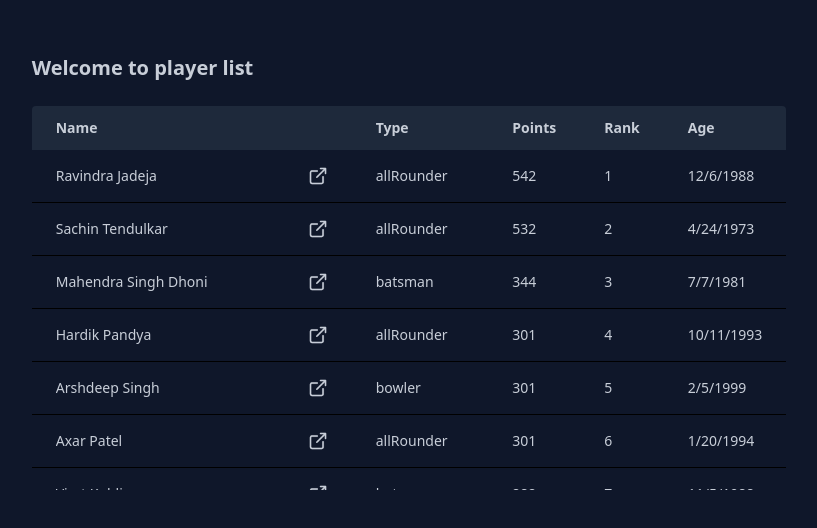
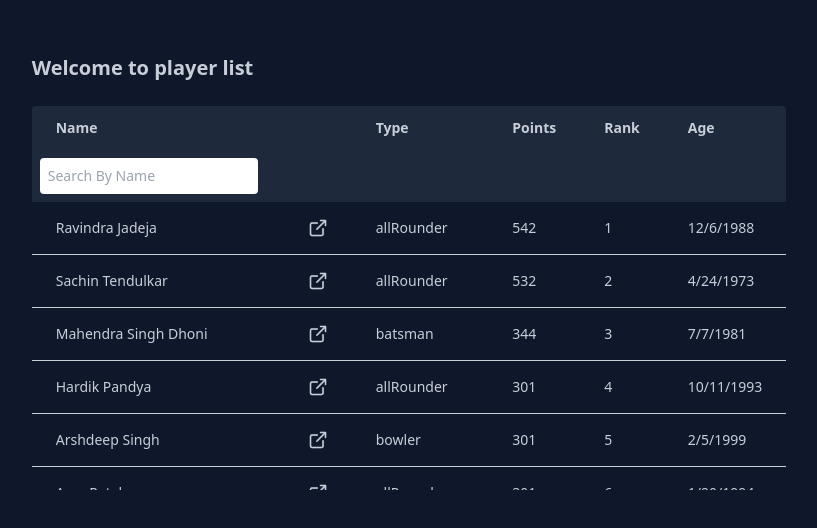
Before and after one commit to YashChauhan858/Nirmata-cricket-application, a React (Vite) app: page / in a window 1280 px wide. Shown: the part 138-666 px from the top of the page, without its empty margins (231-1048 px from the left). Built offline with nearby package versions, Linux system fonts and the light colour scheme.

Commit message:
search functionality added

```diff
--- a/src/Components/Home/Table/Table.tsx
+++ b/src/Components/Home/Table/Table.tsx
@@ -4,21 +4,46 @@
 /** ---------------- @Images_Icons ------------------- */
 import externalLink from '@Assets/externalLink.png'
 import { useNavigate } from 'react-router-dom'
+import { useState } from 'react'
 
 const Table = () => {
   const navigate = useNavigate()
 
   const tableHeader = ['Name', 'Type', 'Points', 'Rank', 'Age']
 
-  const { data, isLoading } = useQuery({
+  const [cricketerList, setCricketerList] = useState<TPlayer[]>([])
+  const [setsearchByName, setSearchByName] = useState<string>('')
+
+  const { data: cricketerData, isLoading } = useQuery<TPlayer[]>({
     queryKey: ['AllPlayersDetails'],
     queryFn: getPlayers,
+    onSuccess: (data) => {
+      const isValidList = !!data && data?.length !== 0
+      if (isValidList) {
+        setCricketerList(data)
+      } else {
+        setCricketerList([])
+      }
+    },
+    refetchOnWindowFocus: false,
   })
-  const isValidList = !!data && data?.length !== 0 && !isLoading
 
   const navigateToPlayerDetailsPage = (playerDetails: TPlayer) => {
     navigate('/player-details', { state: playerDetails })
   }
+
+  const filterListByCricketerName = (name: string) => {
+    setSearchByName(name)
+    if (name) {
+      const searchList = cricketerData?.filter((cricketer) =>
+        cricketer.name?.toLowerCase()?.includes(name.toLocaleLowerCase()),
+      )
+      setCricketerList(searchList ?? [])
+    } else {
+      setCricketerList(cricketerData ?? [])
+    }
+  }
+
   return (
     <div className="flex flex-col">
       <div className="rounded relative h-96 overflow-y-auto">
@@ -35,11 +60,31 @@
                 </th>
               ))}
             </tr>
+            <tr>
+              <th className="p-2">
+                <input
+                  type="text"
+                  className="font-normal p-2 rounded focus:outline-none"
+                  placeholder="Search By Name"
+                  value={setsearchByName}
+                  onChange={({ target: { value } }) =>
+                    filterListByCricketerName(value)
+                  }
+                />
+              </th>
+              <th></th>
+              <th></th>
+              <th></th>
+              <th></th>
+            </tr>
           </thead>
           <tbody className="h-52 overflow-hidden overflow-y-auto">
-            {isValidList &&
-              data.map((playerDetails) => (
-                <tr key={playerDetails.id} className="bg-white border-b">
+            {cricketerList.length !== 0 &&
+              cricketerList.map((playerDetails) => (
+                <tr
+                  key={playerDetails.id}
+                  className="border-b border-textColor h-10"
+                >
                   <th
                     scope="row"
                     title={playerDetails?.name ?? ''}
@@ -71,7 +116,7 @@
                   </td>
                 </tr>
               ))}
-            {!isLoading && data?.length === 0 && (
+            {!isLoading && cricketerList?.length === 0 && (
               <tr className="border-b">
                 <td
                   colSpan={5}
```
